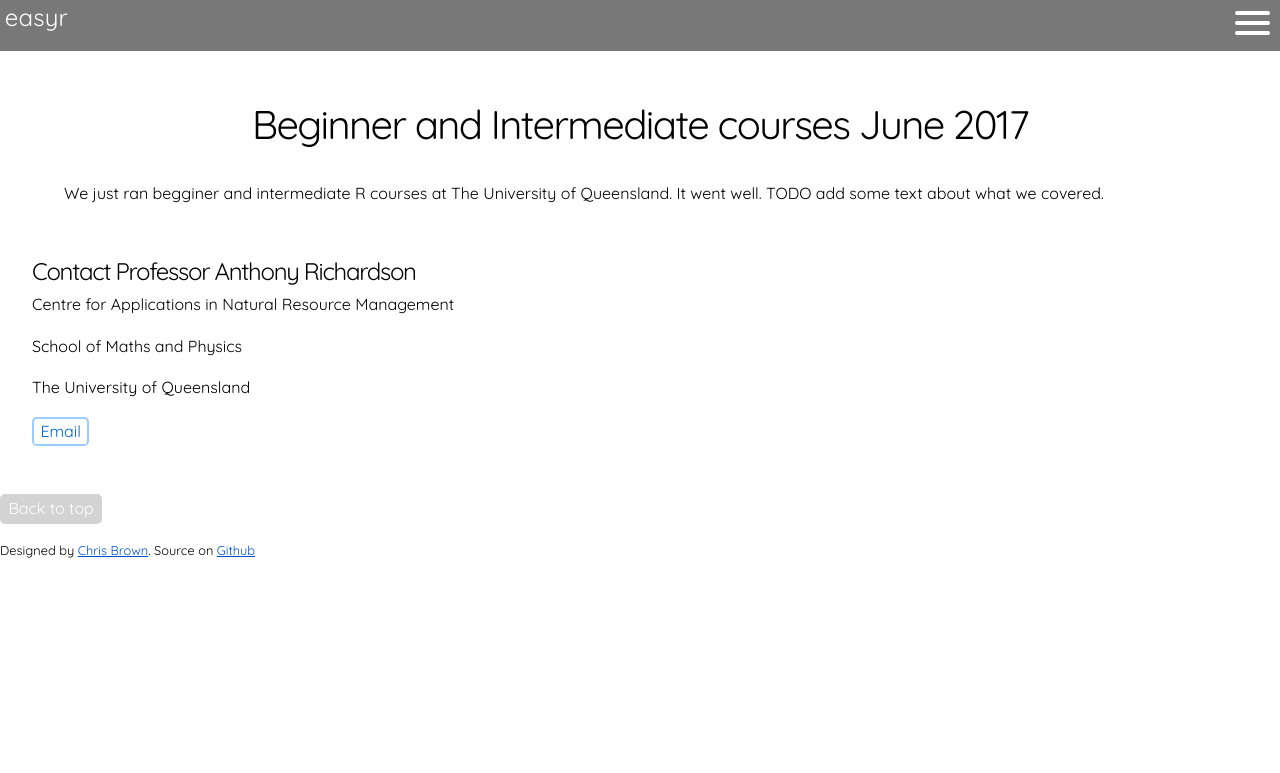
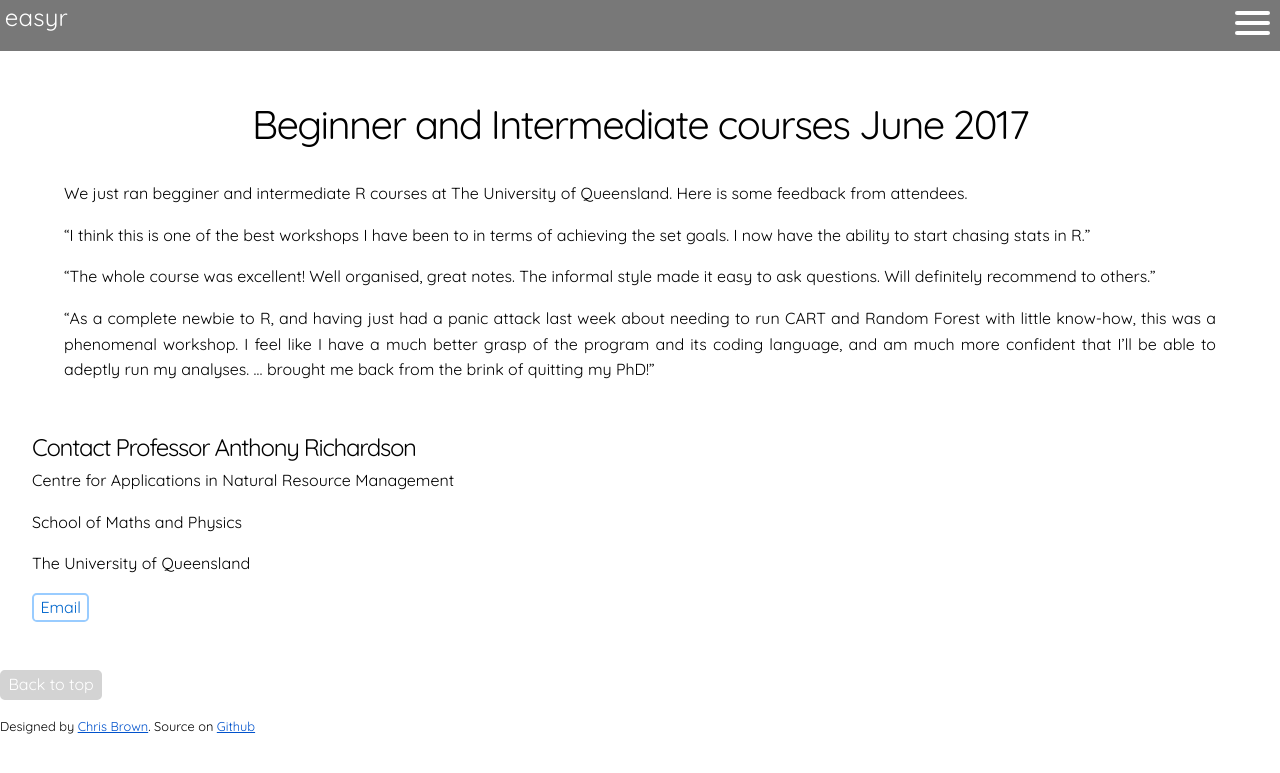
Before and after one commit to cbrown5/easyr, a Jekyll site: the page built from _posts/2017-06-02-feb-r-course.md, in a window 1280 px wide. Shown: the top 773 px of the page. Built offline with Jekyll 4.4.1, drawn with Linux system fonts in a browser that asks for light colours.

Commit message:
update copy

```diff
--- a/_posts/2017-06-02-feb-r-course.md
+++ b/_posts/2017-06-02-feb-r-course.md
@@ -7,5 +7,10 @@ published: True
 
 # Beginner and Intermediate courses June 2017
 
-We just ran begginer and intermediate R courses at The University of Queensland. It went well.
-TODO add some text about what we covered.
+We just ran begginer and intermediate R courses at The University of Queensland. Here is some feedback from attendees.
+
+“I think this is one of the best workshops I have been to in terms of achieving the set goals. I now have the ability to start chasing stats in R."
+
+"The whole course was excellent! Well organised, great notes. The informal style made it easy to ask questions. Will definitely recommend to others."
+
+"As a complete newbie to R, and having just had a panic attack last week about needing to run CART and Random Forest with little know-how, this was a phenomenal workshop. I feel like I have a much better grasp of the program and its coding language, and am much more confident that I'll be able to adeptly run my analyses. ... brought me back from the brink of quitting my PhD!”
```
